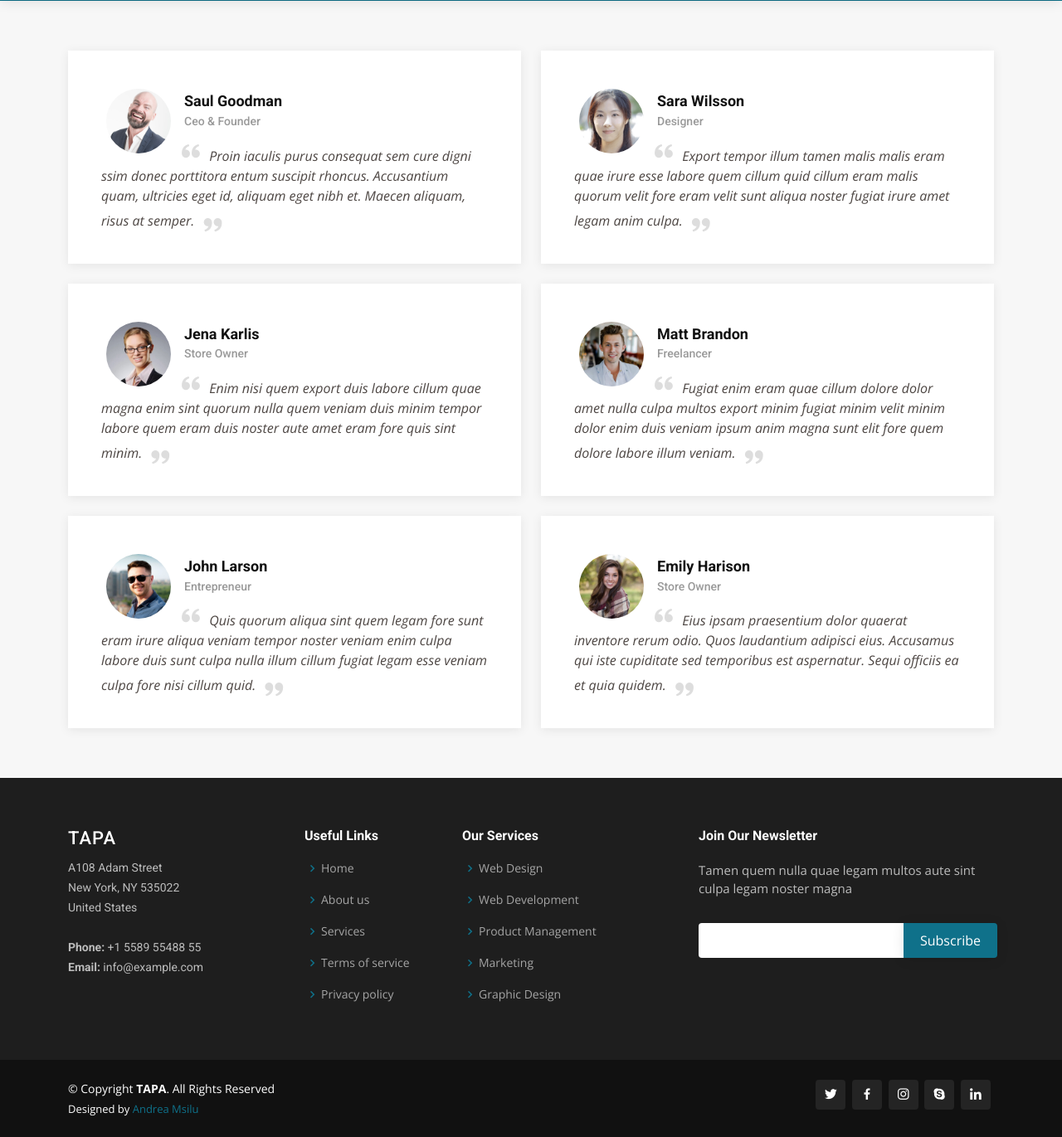
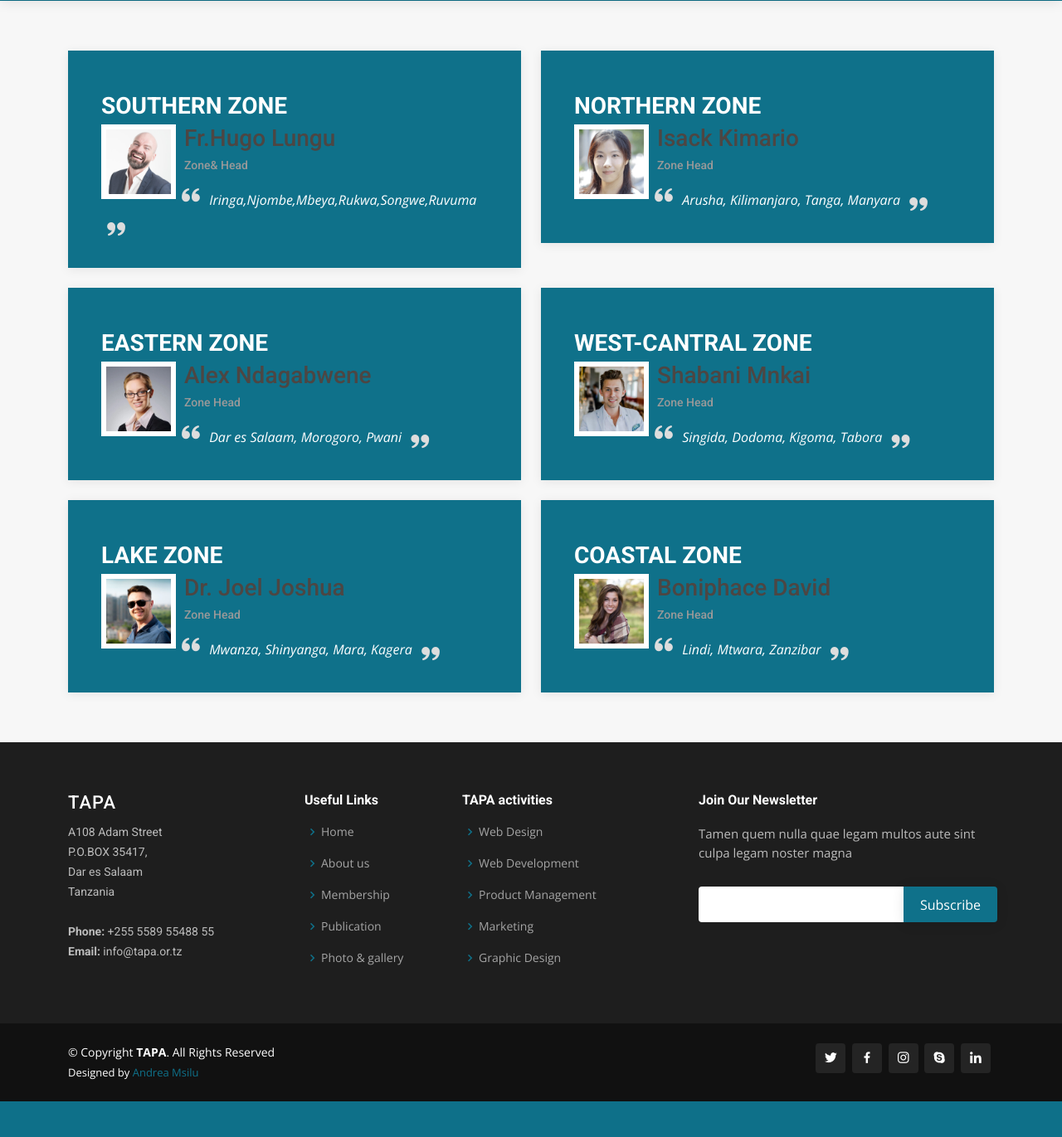
Before and after one commit to andreamsilu/TAPA, a PHP site: page /zones.php in a window 1280 px wide. Shown: the part 140-1511 px from the top of the page at 83% size. After the commit the page ends 1468 px from the top, so only its background shows below. Run offline with PHP 8.4, Linux system fonts and the light colour scheme.

Commit message:
zone page modified

```diff
--- a/assets/css/style.css
+++ b/assets/css/style.css
@@ -1372,22 +1372,22 @@ section {
   padding: 40px;
   box-shadow: 0px 2px 12px rgba(0, 0, 0, 0.08);
   position: relative;
-  background: #fff;
+  background: #0F718A;
 }
 
 .testimonials .testimonial-item .testimonial-img {
   width: 90px;
-  border-radius: 50px;
+  border-radius: 0px;
   border: 6px solid #fff;
   float: left;
   margin: 0 10px 0 0;
 }
 
-.testimonials .testimonial-item h3 {
-  font-size: 18px;
+.testimonials .testimonial-item h2 {
+  font-size: 28px;
   font-weight: bold;
   margin: 10px 0 5px 0;
-  color: #111;
+  color: #FFF;
 }
 
 .testimonials .testimonial-item h4 {
@@ -1419,6 +1419,7 @@ section {
   font-style: italic;
   margin: 15px 0 0 0;
   padding: 0;
+  color: #FFF;
 }
 
 /*--------------------------------------------------------------
--- a/footer.php
+++ b/footer.php
@@ -9,26 +9,26 @@
         <h3>TAPA</h3>
         <p>
           A108 Adam Street <br>
-          New York, NY 535022<br>
-          United States <br><br>
-          <strong>Phone:</strong> +1 5589 55488 55<br>
-          <strong>Email:</strong> info@example.com<br>
+          P.O.BOX 35417,<br> Dar es Salaam<br>
+          Tanzania <br><br>
+          <strong>Phone:</strong> +255 5589 55488 55<br>
+          <strong>Email:</strong> info@tapa.or.tz<br>
         </p>
       </div>
 
       <div class="col-lg-2 col-md-6 footer-links">
         <h4>Useful Links</h4>
         <ul>
-          <li><i class="bx bx-chevron-right"></i> <a href="#">Home</a></li>
-          <li><i class="bx bx-chevron-right"></i> <a href="#">About us</a></li>
-          <li><i class="bx bx-chevron-right"></i> <a href="#">Services</a></li>
-          <li><i class="bx bx-chevron-right"></i> <a href="#">Terms of service</a></li>
-          <li><i class="bx bx-chevron-right"></i> <a href="#">Privacy policy</a></li>
+          <li><i class="bx bx-chevron-right"></i> <a href="index.php">Home</a></li>
+          <li><i class="bx bx-chevron-right"></i> <a href="about.php">About us</a></li>
+          <li><i class="bx bx-chevron-right"></i> <a href="membership.php">Membership</a></li>
+          <li><i class="bx bx-chevron-right"></i> <a href="publication-resources.php">Publication</a></li>
+          <li><i class="bx bx-chevron-right"></i> <a href="portifolio.php">Photo & gallery</a></li>
         </ul>
       </div>
 
       <div class="col-lg-3 col-md-6 footer-links">
-        <h4>Our Services</h4>
+        <h4>TAPA activities</h4>
         <ul>
           <li><i class="bx bx-chevron-right"></i> <a href="#">Web Design</a></li>
           <li><i class="bx bx-chevron-right"></i> <a href="#">Web Development</a></li>
--- a/login.php
+++ b/login.php
@@ -88,7 +88,7 @@
                       </div>
                     </div>
                     <div class="col-12">
-                      <button class="btn btn-primary w-100" type="submit"><a href="index.php">Login</a></button>
+                      <button class="btn btn-primary w-100" type="submit"><a href="profile.php">Login</a></button>
                     </div>
                     <div class="col-12">
                       <p class="small mb-0">Don't have account? <a href="registration.php">Create an account</a></p>
--- a/publication-resources.php
+++ b/publication-resources.php
@@ -42,7 +42,7 @@
         <div class="row">
 
           <div class="col-lg-3 col-md-6">
-            <div class="box">
+            <div class="box fadeIn">
               <h4>TAPA CONSTITUTION</h4>
               <!-- <h4><sup>$</sup>0<span> / month</span></h4> -->
               <ul>
--- a/zones.php
+++ b/zones.php
@@ -27,15 +27,16 @@
       <div class="container">
 
         <div class="d-flex justify-content-between align-items-center">
-          <h2>Testimonials</h2>
+          <h2>Zone & Division</h2>
           <ol>
             <li><a href="index.php">Home</a></li>
-            <li>Testimonials</li>
+            <li>Zone & Division</li>
           </ol>
         </div>
 
       </div>
-    </section><!-- End Breadcrumbs -->
+    </section>
+    <!-- End Breadcrumbs -->
 
     <!-- ======= Testimonials Section ======= -->
     <section id="testimonials" class="testimonials section-bg">
@@ -45,12 +46,14 @@
 
           <div class="col-lg-6" data-aos="fade-up">
             <div class="testimonial-item">
+            <h2 >SOUTHERN ZONE</h2>
+
               <img src="assets/img/testimonials/testimonials-1.jpg" class="testimonial-img" alt="">
-              <h3>Saul Goodman</h3>
-              <h4>Ceo &amp; Founder</h4>
+              <h3>Fr.Hugo Lungu</h3>
+              <h4>Zone&amp; Head</h4>
               <p>
                 <i class="bx bxs-quote-alt-left quote-icon-left"></i>
-                Proin iaculis purus consequat sem cure digni ssim donec porttitora entum suscipit rhoncus. Accusantium quam, ultricies eget id, aliquam eget nibh et. Maecen aliquam, risus at semper.
+                Iringa,Njombe,Mbeya,Rukwa,Songwe,Ruvuma
                 <i class="bx bxs-quote-alt-right quote-icon-right"></i>
               </p>
             </div>
@@ -58,12 +61,14 @@
 
           <div class="col-lg-6" data-aos="fade-up" data-aos-delay="100">
             <div class="testimonial-item mt-4 mt-lg-0">
+            <h2 >NORTHERN ZONE</h2>
+
               <img src="assets/img/testimonials/testimonials-2.jpg" class="testimonial-img" alt="">
-              <h3>Sara Wilsson</h3>
-              <h4>Designer</h4>
+              <h3>Isack Kimario</h3>
+              <h4>Zone Head</h4>
               <p>
                 <i class="bx bxs-quote-alt-left quote-icon-left"></i>
-                Export tempor illum tamen malis malis eram quae irure esse labore quem cillum quid cillum eram malis quorum velit fore eram velit sunt aliqua noster fugiat irure amet legam anim culpa.
+                Arusha, Kilimanjaro, Tanga, Manyara
                 <i class="bx bxs-quote-alt-right quote-icon-right"></i>
               </p>
             </div>
@@ -71,12 +76,14 @@
 
           <div class="col-lg-6" data-aos="fade-up" data-aos-delay="200">
             <div class="testimonial-item mt-4">
+            <h2 >EASTERN ZONE</h2>
+
               <img src="assets/img/testimonials/testimonials-3.jpg" class="testimonial-img" alt="">
-              <h3>Jena Karlis</h3>
-              <h4>Store Owner</h4>
+              <h3>Alex Ndagabwene</h3>
+              <h4>Zone Head</h4>
               <p>
                 <i class="bx bxs-quote-alt-left quote-icon-left"></i>
-                Enim nisi quem export duis labore cillum quae magna enim sint quorum nulla quem veniam duis minim tempor labore quem eram duis noster aute amet eram fore quis sint minim.
+                Dar es Salaam, Morogoro, Pwani
                 <i class="bx bxs-quote-alt-right quote-icon-right"></i>
               </p>
             </div>
@@ -84,12 +91,14 @@
 
           <div class="col-lg-6" data-aos="fade-up" data-aos-delay="300">
             <div class="testimonial-item mt-4">
+            <h2 >WEST-CANTRAL ZONE</h2>
+
               <img src="assets/img/testimonials/testimonials-4.jpg" class="testimonial-img" alt="">
-              <h3>Matt Brandon</h3>
-              <h4>Freelancer</h4>
+              <h3>Shabani Mnkai</h3>
+              <h4>Zone Head</h4>
               <p>
                 <i class="bx bxs-quote-alt-left quote-icon-left"></i>
-                Fugiat enim eram quae cillum dolore dolor amet nulla culpa multos export minim fugiat minim velit minim dolor enim duis veniam ipsum anim magna sunt elit fore quem dolore labore illum veniam.
+                Singida, Dodoma, Kigoma, Tabora
                 <i class="bx bxs-quote-alt-right quote-icon-right"></i>
               </p>
             </div>
@@ -97,12 +106,14 @@
 
           <div class="col-lg-6" data-aos="fade-up" data-aos-delay="400">
             <div class="testimonial-item mt-4">
+            <h2 >LAKE ZONE</h2>
+
               <img src="assets/img/testimonials/testimonials-5.jpg" class="testimonial-img" alt="">
-              <h3>John Larson</h3>
-              <h4>Entrepreneur</h4>
+              <h3>Dr. Joel Joshua</h3>
+              <h4>Zone Head</h4>
               <p>
                 <i class="bx bxs-quote-alt-left quote-icon-left"></i>
-                Quis quorum aliqua sint quem legam fore sunt eram irure aliqua veniam tempor noster veniam enim culpa labore duis sunt culpa nulla illum cillum fugiat legam esse veniam culpa fore nisi cillum quid.
+                Mwanza, Shinyanga, Mara, Kagera
                 <i class="bx bxs-quote-alt-right quote-icon-right"></i>
               </p>
             </div>
@@ -110,21 +121,26 @@
 
           <div class="col-lg-6" data-aos="fade-up" data-aos-delay="500">
             <div class="testimonial-item mt-4">
+            <h2 >COASTAL ZONE</h2>
+
               <img src="assets/img/testimonials/testimonials-6.jpg" class="testimonial-img" alt="">
-              <h3>Emily Harison</h3>
-              <h4>Store Owner</h4>
+              <h3>Boniphace David</h3>
+              <h4>Zone Head</h4>
+              <div class="row">
               <p>
                 <i class="bx bxs-quote-alt-left quote-icon-left"></i>
-                Eius ipsam praesentium dolor quaerat inventore rerum odio. Quos laudantium adipisci eius. Accusamus qui iste cupiditate sed temporibus est aspernatur. Sequi officiis ea et quia quidem.
+                Lindi, Mtwara, Zanzibar
                 <i class="bx bxs-quote-alt-right quote-icon-right"></i>
               </p>
+              </div>
             </div>
           </div>
 
         </div>
 
       </div>
-    </section><!-- End Testimonials Section -->
+    </section>
+    <!-- End Testimonials Section -->
 
   </main><!-- End #main -->
   <?php include "footer.php" ?>
```
Also changed, not shown: portfolio-details.php (+6 -5 lines), portfolio.php (+27 -35 lines).
